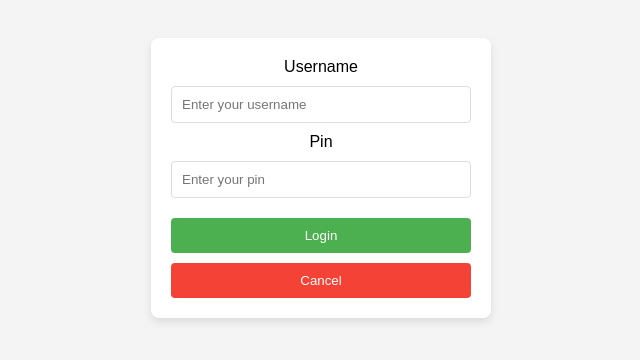
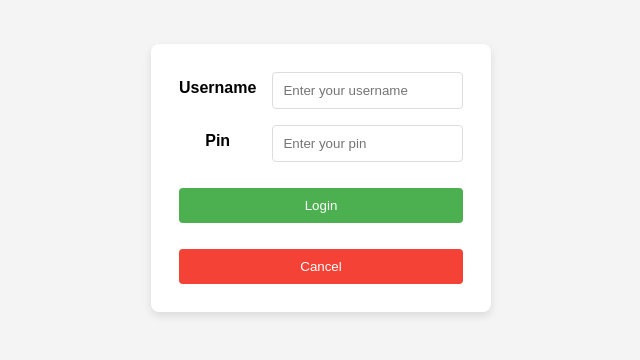
Before and after one commit to Rioputra-ui/Tugas-PBO-, a plain HTML site: page index.html in a window 1280 px wide. Shown: the part 222-582 px from the top of the page, without its empty margins (319-959 px from the left). Drawn offline with Linux system fonts and the light colour scheme.

Commit message:
Update index.html

```diff
--- a/index.html
+++ b/index.html
@@ -26,11 +26,27 @@
       text-align: center;
     }
 
+    /* Styling the table */
+    table {
+      width: 100%;
+      border-spacing: 0;
+    }
+
+    td {
+      padding: 8px;
+    }
+
+    label {
+      display: block;
+      margin-bottom: 5px;
+      font-weight: bold;
+    }
+
     /* Styling the input fields */
     input[type="text"], input[type="password"] {
       width: 100%;
       padding: 10px;
-      margin: 10px 0;
+      margin: 0;
       border: 1px solid #ddd;
       border-radius: 4px;
       box-sizing: border-box;
@@ -85,12 +101,26 @@
       view: {
         signform: function () {
           return `
-            <label for="username">Username</label>
-            <input type="text" id="username" placeholder="Enter your username"><br/>
-            <label for="pin">Pin</label>
-            <input type="password" id="pin" placeholder="Enter your pin"><br/>
-            <button id="login">Login</button><br/>
-            <button id="cancel">Cancel</button><br/>
+            <table>
+              <tr>
+                <td><label for="username">Username</label></td>
+                <td><input type="text" id="username" placeholder="Enter your username"></td>
+              </tr>
+              <tr>
+                <td><label for="pin">Pin</label></td>
+                <td><input type="password" id="pin" placeholder="Enter your pin"></td>
+              </tr>
+              <tr>
+                <td colspan="2">
+                  <button id="login">Login</button>
+                </td>
+              </tr>
+              <tr>
+                <td colspan="2">
+                  <button id="cancel">Cancel</button>
+                </td>
+              </tr>
+            </table>
           `;
         },
       },
```
